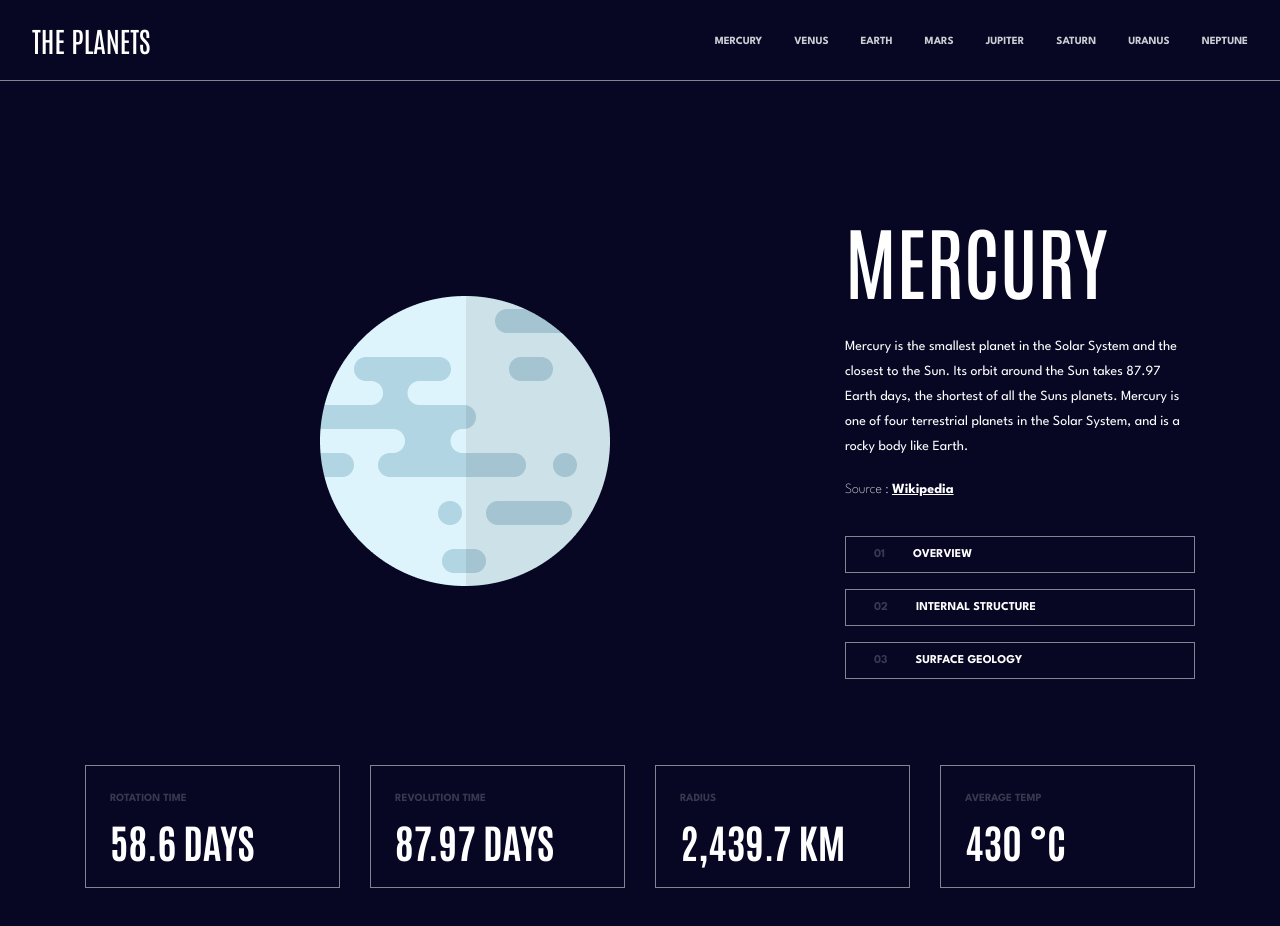
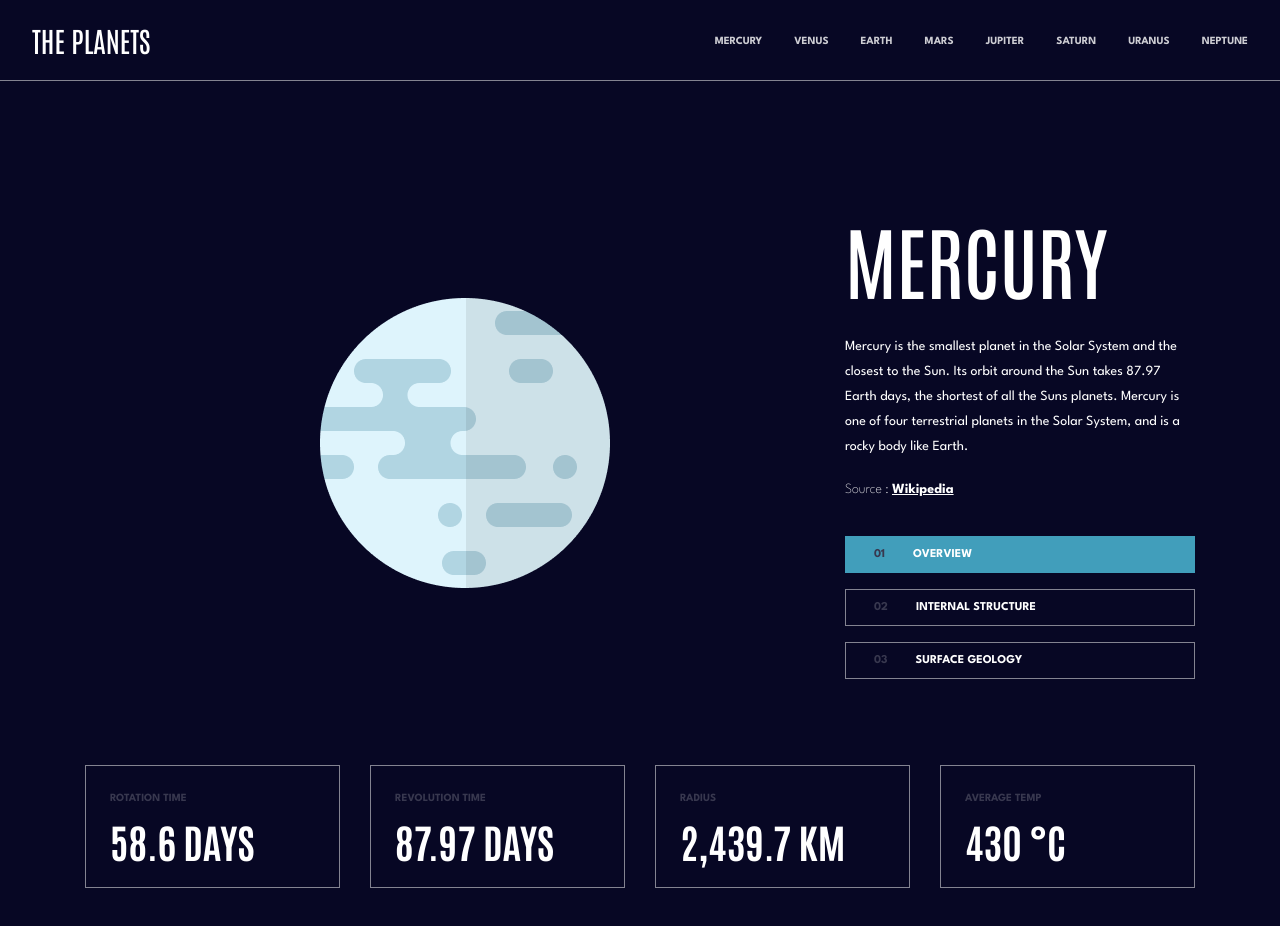
Before and after one commit to JonatasGdeC/planets-fact, a React (Create React App) app: page / in a window 1280 px wide. Shown: the top 926 px of the page. Built offline with nearby package versions, Linux system fonts and the light colour scheme.

Commit message:
Criando funcionalidade para os botoes

```diff
--- a/src/components/Header/styles.ts
+++ b/src/components/Header/styles.ts
@@ -49,7 +49,7 @@ export const List = styled.ul`
 
       &:hover {
         opacity: 1;
-        border-color: ${colors.greenWater};
+        border-color: ${colors.emerald};
       }
     }
   }
--- a/src/components/InfoPlanet/index.tsx
+++ b/src/components/InfoPlanet/index.tsx
@@ -1,13 +1,32 @@
+import { useState } from 'react'
 import mercury from '../../assets/planets-images/mercury.png'
+import mercuryInternal from '../../assets/planets-images/mercury-internal.png'
+import mercuryGeology from '../../assets/planets-images/mercury-geology.png'
 
 import * as S from './styles'
 
 const InfoPlanet = () => {
+  const [overview, setOverview] = useState(true)
+  const [internal, setInternal] = useState(false)
+  const [geology, setGeology] = useState(false)
+
   return (
     <>
       <S.Infos>
         <S.ImgPlanet>
-          <img src={mercury} alt="Mercury" />
+          <div>
+            <img className="planet" src={mercury} alt="Mercury" />
+            <img
+              className={internal ? 'internal' : 'is--close'}
+              src={mercuryInternal}
+              alt=""
+            />
+            <img
+              className={geology ? 'geology' : 'is--close'}
+              src={mercuryGeology}
+              alt=""
+            />
+          </div>
         </S.ImgPlanet>
         <S.InfosPlanet>
           <h2>Mercury</h2>
@@ -21,15 +40,30 @@ const InfoPlanet = () => {
             Source : <a href="#">Wikipedia</a>
           </p>
           <S.Buttons>
-            <button>
+            <button
+              className={overview ? 'is--active' : ''}
+              onClick={() => {
+                setOverview(true), setInternal(false), setGeology(false)
+              }}
+            >
               <span>01</span>
               <p>Overview</p>
             </button>
-            <button>
+            <button
+              className={internal ? 'is--active' : ''}
+              onClick={() => {
+                setOverview(false), setInternal(true), setGeology(false)
+              }}
+            >
               <span>02</span>
               <p>Internal Structure</p>
             </button>
-            <button>
+            <button
+              className={geology ? 'is--active' : ''}
+              onClick={() => {
+                setOverview(false), setInternal(false), setGeology(true)
+              }}
+            >
               <span>03</span>
               <p>Surface Geology</p>
             </button>
--- a/src/components/InfoPlanet/styles.ts
+++ b/src/components/InfoPlanet/styles.ts
@@ -8,9 +8,45 @@ export const Infos = styled.div`
 `
 
 export const ImgPlanet = styled.div`
+  display: flex;
+  justify-content: center;
+  align-items: center;
   max-width: 760px;
   width: 100%;
-  text-align: center;
+  position: relative;
+
+  div {
+    display: flex;
+    justify-content: center;
+    align-items: center;
+    width: auto;
+    height: auto;
+    position: relative;
+
+    .planet {
+      display: block;
+      position: absolute;
+      z-index: -1;
+    }
+
+    .internal {
+      display: block;
+      left: 0;
+      position: absolute;
+      z-index: 1;
+    }
+
+    .geology {
+      display: block;
+      position: absolute;
+      top: 70px;
+      z-index: 1;
+    }
+
+    .is--close {
+      display: none;
+    }
+  }
 `
 
 export const InfosPlanet = styled.div`
@@ -76,6 +112,11 @@ export const Buttons = styled.div`
     &:hover {
       background-color: ${colors.lightGray};
     }
+
+    &.is--active {
+      background-color: ${colors.emerald};
+      border-color: transparent;
+    }
   }
 `
 
```
Also changed, not shown: src/assets/planets-images/mercury-geology.png (added), src/assets/planets-images/mercury-internal.png (added).
